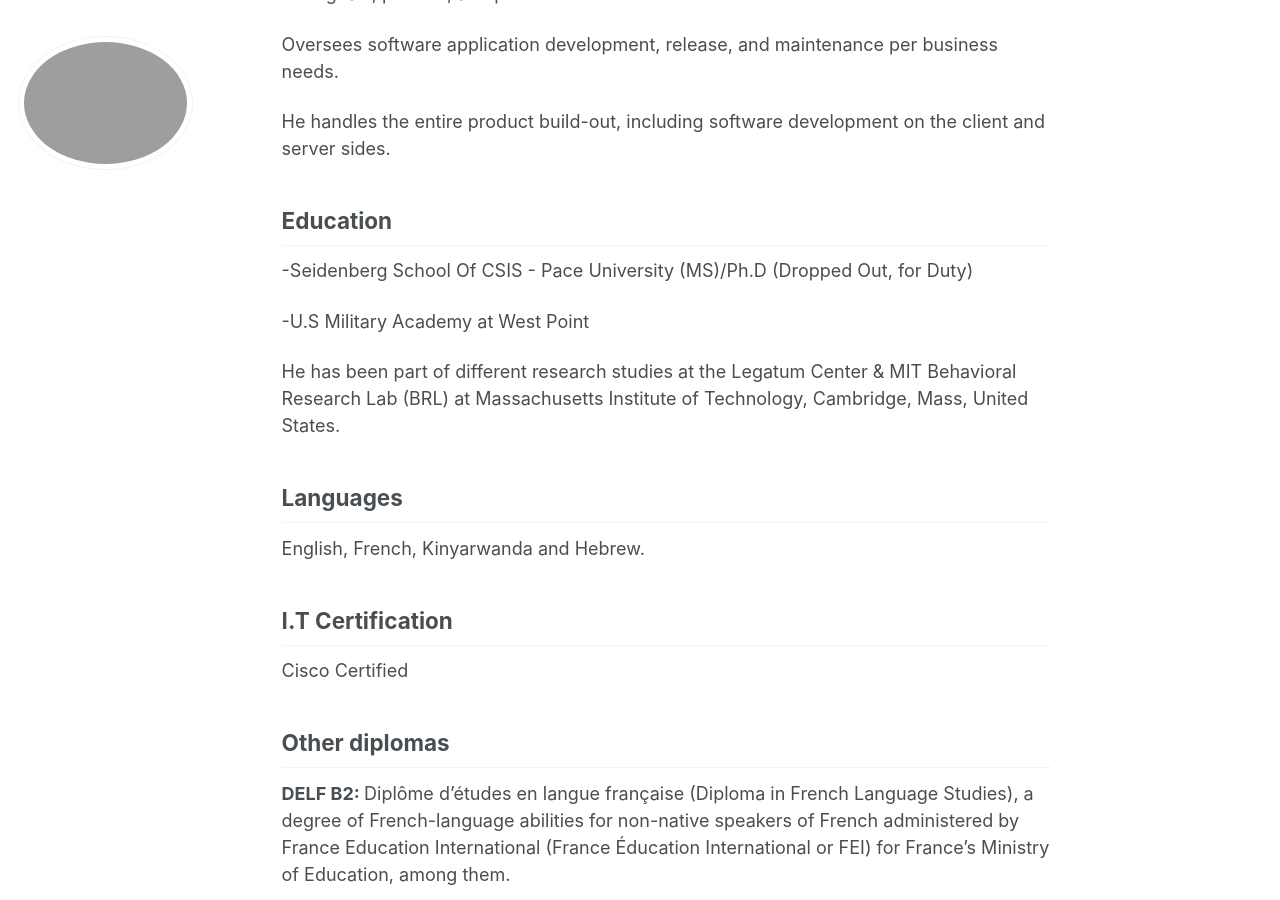
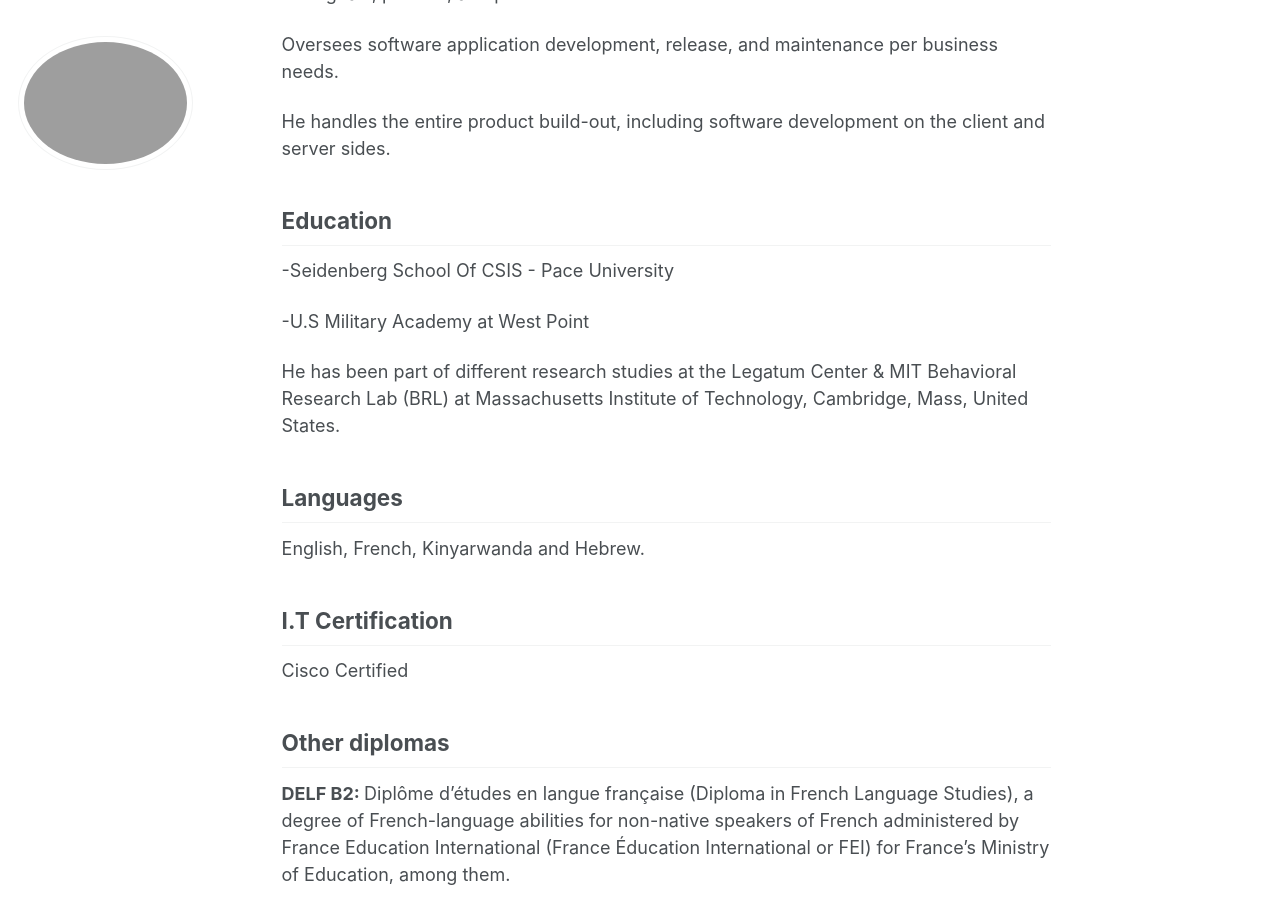
Before and after one commit to phdcsseiden/phdcsseiden.github.io, a Jekyll site: the page built from _pages/about.md, in a window 1280 px wide and 900 px high, scrolled down 873 px. Built offline with Jekyll 4.4.1, drawn with Linux system fonts in a browser that asks for light colours.

Commit message:
Update about.md

```diff
--- a/_pages/about.md
+++ b/_pages/about.md
@@ -31,7 +31,7 @@
 
 ## Education
 
--Seidenberg School Of CSIS - Pace University (MS)/Ph.D (Dropped Out, for Duty)
+-Seidenberg School Of CSIS - Pace University
 
 -U.S Military Academy at West Point
 
```
